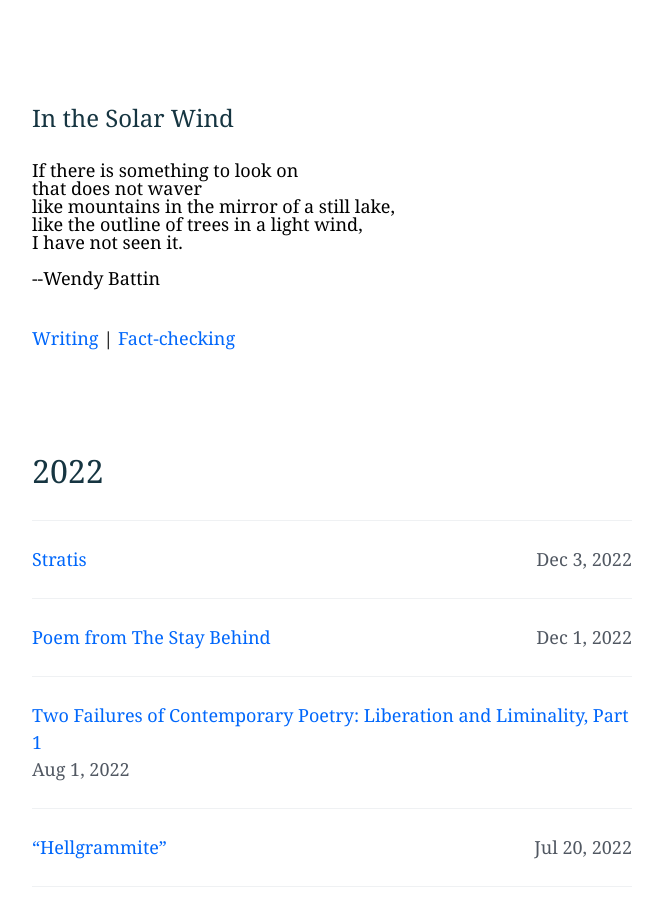
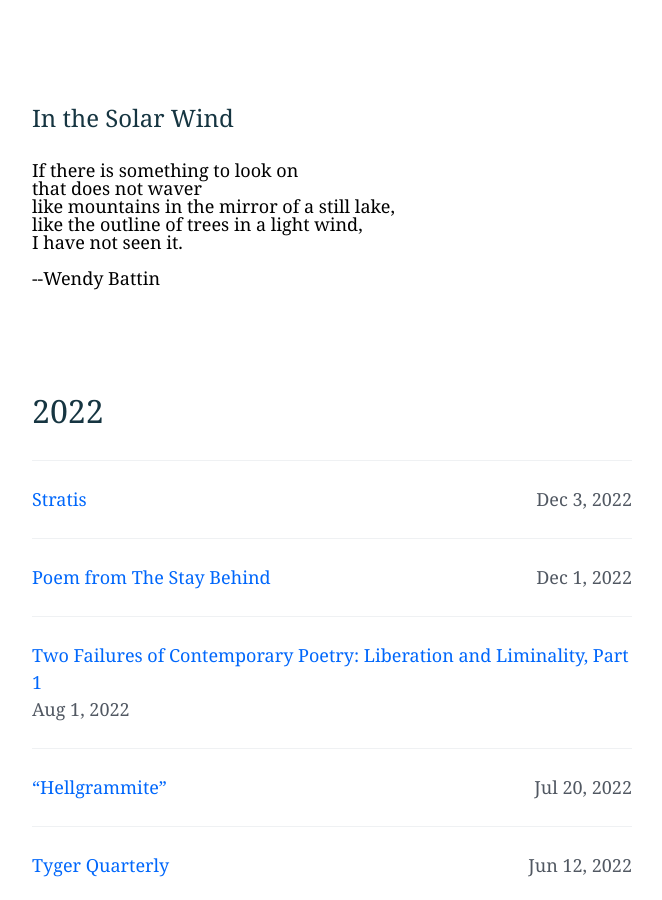
Before and after one commit to bliss-st/ss-website, a Jekyll site: the page built from index.html, in a window 1280 px wide and 900 px high. Shown: the whole window, without its empty margins (308-970 px from the left). Built offline with Jekyll 4.4.1, drawn with Linux system fonts in a browser that asks for light colours.

Commit message:
Update header.html

```diff
--- a/_includes/header.html
+++ b/_includes/header.html
@@ -2,8 +2,6 @@
     {% if page.title == 'Home' %}
         <h1>{{ site.title }}</h1>
         <p>{{site.description}}</p>
-        <br><br><br>
-        <p><a href="/Writing">Writing</a> | <a href="/Factchecking">Fact-checking</a></p>
     {% endif %}
     {% if page.title != 'Home' %}
         <p><a href="/index.html">home</a></p>
```
